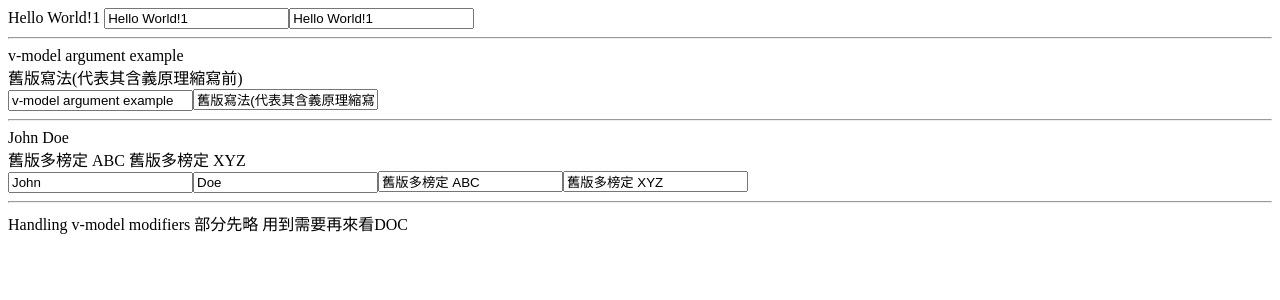
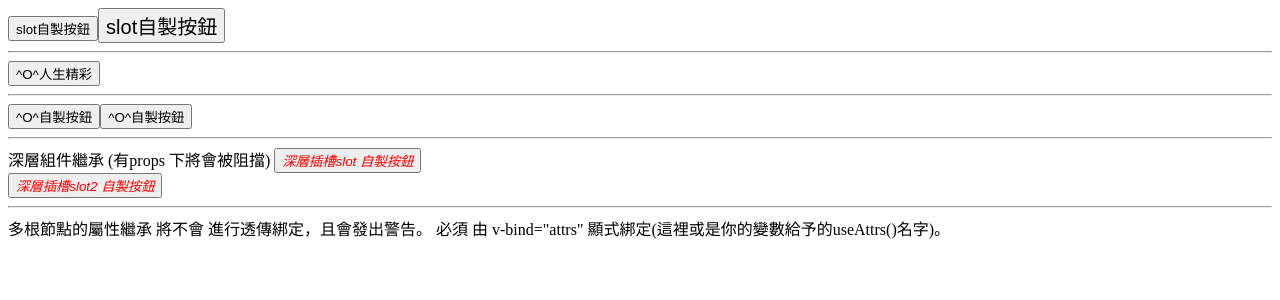
Before and after one commit to leo41271/Vue3-Official-Doc-Learn, a Vue app in the folder Vue3-Official-Doc-Learn/: page / in a window 1280 px wide. Shown: the top 300 px of the page. Built offline with nearby package versions, Linux system fonts and the light colour scheme.

Commit message:
20-Fallthrough-Attributes-comAPI : basic 、 css attributes merge 、 inheritance 、 部分阻隔屬(禁用)方法使用 、multi root bind

```diff
--- a/Vue3-Official-Doc-Learn/src/App.vue
+++ b/Vue3-Official-Doc-Learn/src/App.vue
@@ -1,5 +1,5 @@
 <script setup>
-import ComponentsVModel from "@/pages/com-doc/App-components-v-model.vue"
+import Fallthrough from "@/pages/com-doc/App-compoments-fallthrough-attributes.vue"
 </script>
 <script>
 export default {
@@ -10,6 +10,6 @@ export default {
 }
 </script>
 <template>
-  <ComponentsVModel />
+  <Fallthrough />
 </template>
 <style scoped></style>
--- /dev/null
+++ b/Vue3-Official-Doc-Learn/src/components/com-doc/components-fallthrough-attributes-docs/BasicMyBotton.vue
@@ -0,0 +1,5 @@
+<template>
+    <button>
+        <slot></slot>自製按鈕
+    </button>
+</template>
--- /dev/null
+++ b/Vue3-Official-Doc-Learn/src/components/com-doc/components-fallthrough-attributes-docs/ClassStyleMerge.vue
@@ -0,0 +1,5 @@
+<template>
+    <button class="testGG">
+        <slot></slot>人生精彩
+    </button>
+</template>
--- /dev/null
+++ b/Vue3-Official-Doc-Learn/src/components/com-doc/components-fallthrough-attributes-docs/ListenerInheritance.vue
@@ -0,0 +1,20 @@
+<template>
+    <button @click="gg()">
+        <slot></slot>自製按鈕
+    </button>
+</template>
+<script setup>
+import { defineEmits, useAttrs } from 'vue';
+// 定義可以發出的事件
+const emit = defineEmits(['innerNoBlock']);
+// 獲取所有屬性（包含事件）
+const attrs = useAttrs();
+// 定義方法 gg
+const gg = () => {
+    console.log("內層", attrs); // attrs 包含所有透傳下來的屬性
+    // 檢查是否有 onClickGG 屬性，如果有則調用
+    if (attrs.onClickGG) attrs.onClickGG(" 內層");
+    // 發出自定義事件 innerNoBlock//RenderList範例才使用的。
+    emit('innerNoBlock', "內層 要用必須使用 emit");
+};
+</script>
--- /dev/null
+++ b/Vue3-Official-Doc-Learn/src/components/com-doc/components-fallthrough-attributes-docs/RenderListen.vue
@@ -0,0 +1,41 @@
+<script setup>
+import { defineProps, useAttrs } from 'vue';
+import ListenerInheritance from './ListenerInheritance.vue';
+// defineOptions({
+//     inheritAttrs: false// true預設。false >ListenerInheritance 就不會有任何屬性
+// })
+
+const props = defineProps({
+    noFall: String,
+    blockFall: {
+        type: Function,
+        required: true,
+    },
+    inheritAttrsBool: {
+        type: Boolean,
+        default: true,
+    },
+});
+
+// 獲取屬性 (包括事件)
+const attrs = useAttrs();
+
+// 定義方法 show
+const show = () => {
+    console.log("外層: ", attrs, "noFall:", props.noFall);
+    // 檢查是否有 onClickGG 屬性，如果有則調用
+    if (attrs.onClickGG) attrs.onClickGG(" 外層");
+    // 調用傳遞進來的 blockFall 函數
+    props.blockFall('外層');
+    // 調用傳遞進來的 onClick 事件
+    if (attrs.onClick) attrs.onClick(true);
+    console.log(attrs['test-a']);
+};
+</script>
+<template>
+    <!-- ListenerInheritance 基礎必要功能-->
+    <!-- RenderListenerInheritance 專注於其他次要功能 -->
+    <ListenerInheritance @click="show" @innerNoBlock="blockFall" style="font-style: italic; color: red;">
+        <slot></slot>
+    </ListenerInheritance>
+</template>
--- /dev/null
+++ b/Vue3-Official-Doc-Learn/src/components/com-doc/components-fallthrough-attributes-docs/RenderListen2.vue
@@ -0,0 +1,37 @@
+<script setup>
+import { defineProps, useAttrs } from 'vue';
+import ListenerInheritance from './ListenerInheritance.vue';
+
+// 定義 props
+const props = defineProps({
+    noFall: String,
+    blockFall: {
+        type: Function,
+        required: true,
+    },
+    inheritAttrsBool: {
+        type: Boolean,
+        default: true,
+    },
+});
+// defineOptions({
+//     // inheritAttrs: props.inheritAttrsBool// comAPI下做不到如opAPI那樣設置//cannot reference locally declared variables...
+// })
+const attrs = useAttrs();// 獲取 $attrs
+
+// 定義 show 方法
+const show = () => {
+    console.log("外層 attrs ", attrs, "noFall:", props.noFall);
+    if (attrs.onClickGG) attrs.onClickGG(" 外層");
+    props.blockFall('外層');
+};
+</script>
+<template>
+    <div class="other">
+        <ListenerInheritance @click="show" @innerNoBlock="blockFall" style="font-style: italic; color: red;"
+            v-bind="inheritAttrsBool ? attrs : {}">
+            <!-- 注意這裡和opAPI不一樣只能透過判別傳值 -->
+            <slot></slot>
+        </ListenerInheritance>
+    </div>
+</template>
--- /dev/null
+++ b/Vue3-Official-Doc-Learn/src/pages/com-doc/App-compoments-fallthrough-attributes.vue
@@ -0,0 +1,48 @@
+<script setup>
+import { ref } from 'vue'
+import BasicFall from '@/components/com-doc/components-fallthrough-attributes-docs/BasicMyBotton.vue'
+import ClassStyleMerge from '@/components/com-doc/components-fallthrough-attributes-docs/ClassStyleMerge.vue'
+import ListenerInheritance from '@/components/com-doc/components-fallthrough-attributes-docs/ListenerInheritance.vue'
+import RendLisInher from '@/components/com-doc/components-fallthrough-attributes-docs/RenderListen.vue'
+import RendLisInher2 from '@/components/com-doc/components-fallthrough-attributes-docs/RenderListen2.vue'
+const testFall = ref("deepFall")
+const noFall = ref("不應該顯示於底部組件")
+const test = ref("aaa")
+
+function parentDoThing(bool) {
+    if (bool) {
+        console.log("在特定條件下 我們也觸發父組件功能")
+    }
+}
+
+function onClickGG(where) {
+    console.log("最上層傳到" + where)
+}
+
+function blockFall(where) {
+    console.log("透傳 props 差別顯示 ", where)
+}
+</script>
+<template>
+    <basic-fall class="large">slot</basic-fall>
+    <basic-fall style="font-size: 20px;">slot</basic-fall>
+    <hr>
+    <ClassStyleMerge class="test66">^O^</ClassStyleMerge>
+    <hr>
+    <ListenerInheritance @click="parentDoThing(false)/*onClick(); 如果要執行兩個方法*/">^O^</ListenerInheritance>
+    <ListenerInheritance @click="() => { parentDoThing(true); /*onClick(); 如果要執行兩個方法*/ }">^O^</ListenerInheritance>
+    <!--
+    v-on Listener Inheritance
+    click 監聽器會被添加到 <MyButton> 的根元素，即原生的 <button> 元素之上。當原生的 <button> 被點擊，會觸發父組件的 onClick 方法。
+    如果原生 button 元素自身也通過 v-on 綁定了一個事件監聽器，則這個監聽器和從父組件繼承的監聽器都會被觸發。
+    -->
+    <hr>
+    深層組件繼承 (有props 下將會被阻擋)
+    <RendLisInher :testFall :noFall :onClickGG :blockFall @click="parentDoThing(false)" :test-a="test">深層插槽slot
+    </RendLisInher><br>
+    <RendLisInher2 class="main-topic ttt" :inheritAttrsBool="false" :noFall :onClickGG :blockFall
+        @click="parentDoThing(false)">深層插槽slot2
+    </RendLisInher2>
+    <hr>
+    多根節點的屬性繼承 將不會 進行透傳綁定，且會發出警告。 必須 由 v-bind="attrs" 顯式綁定(這裡或是你的變數給予的useAttrs()名字)。
+</template>
```
